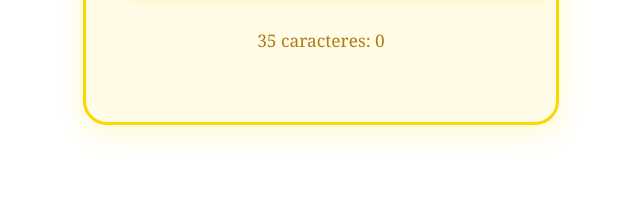
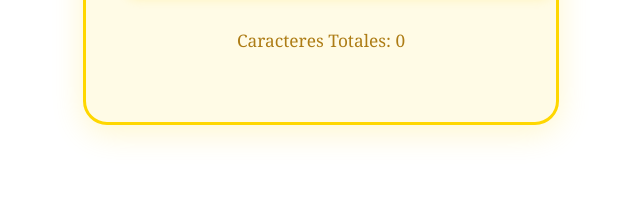
Before and after one commit to CrisAspiradoraIT/HogwartsOrion, a plain HTML site: page index.html in a window 1280 px wide. Shown: the part 274-473 px from the top of the page, 319-959 px from the left. Drawn offline with Linux system fonts and the light colour scheme; a web font is replaced by a local one.

Commit message:
Update index.html

```diff
--- a/index.html
+++ b/index.html
@@ -12,7 +12,7 @@
     <h1>Hogwarts Orión</h1>
     <textarea id="inputText" placeholder="Pega o escribe tu texto aquí..."></textarea>
     <div class="counts">
-      <span id="blockLinesText">35 caracteres: 0</span>
+      <span id="blockLinesText">Caracteres Totales: 0</span>
     </div>
     <div class="buttons">
 
```
